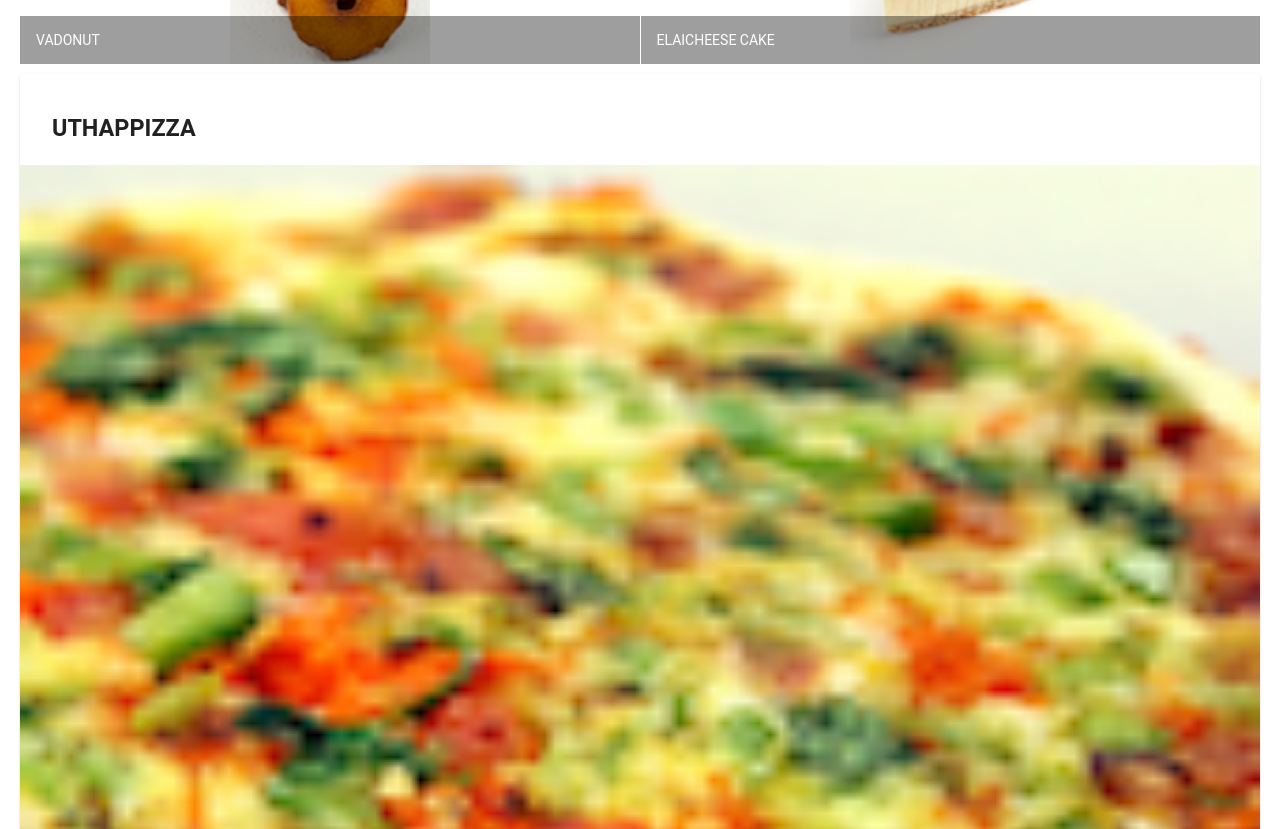
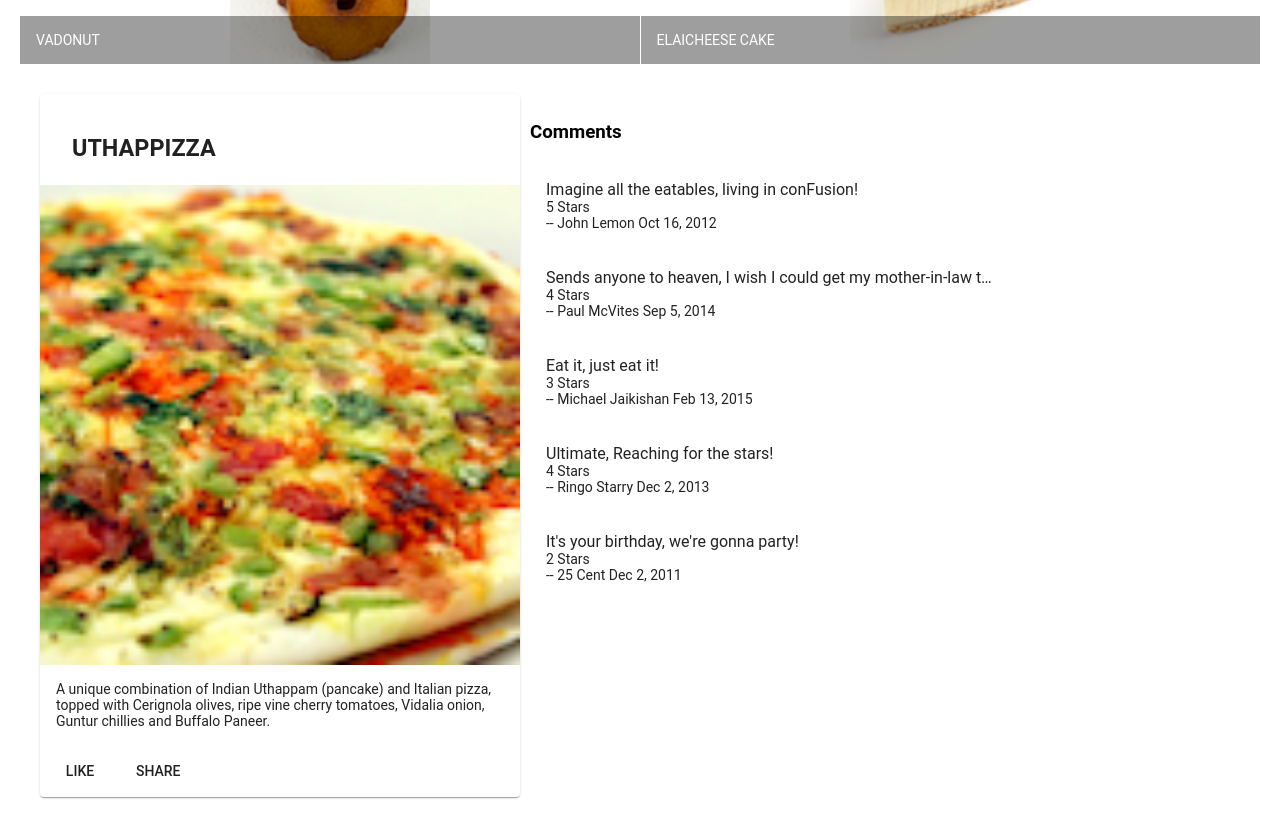
Before and after one commit to HassanYousef1985/Full-Stack-Web-and-Multiplatform-Mobile-App-Development---Angular, an Angular app: page / in a window 1280 px wide. Shown: the part 500-1329 px from the top of the page. Built offline with nearby package versions, Linux system fonts and the light colour scheme.

Commit message:
Assignment 1: Angular Components

```diff
--- a/src/app/app.module.ts
+++ b/src/app/app.module.ts
@@ -8,15 +8,18 @@
 import { MatButtonModule } from '@angular/material/button';
 import { FlexLayoutModule } from '@angular/flex-layout';
 
+
 import { AppComponent } from './app.component';
 
 import 'hammerjs';
 import { MenuComponent } from './menu/menu.component';
+import { DishdetailComponent } from './dishdetail/dishdetail.component';
 
 @NgModule({
   declarations: [
     AppComponent,
-    MenuComponent
+    MenuComponent,
+    DishdetailComponent
   ],
   imports: [
     BrowserModule,
--- /dev/null
+++ b/src/app/dishdetail/dishdetail.component.html
@@ -0,0 +1,43 @@
+<div class="container"
+    fxLayout="row"
+    fxLayout.sm="column"
+    fxLayout.xs="column"
+    fxLayoutAlign.gt-md="left"
+    fxLayoutGap="10px"
+    fxLayoutGap.xs="0">
+
+  <div fxFlex="40">
+      <div fxFlex *ngIf="dish">
+        <mat-card>
+          <mat-card-header>
+            <mat-card-title>
+              <h3>{{dish.name | uppercase}}</h3>
+            </mat-card-title>
+          </mat-card-header>
+          <img mat-card-image src={{dish.image}} alt={{dish.name}}>
+          <mat-card-content>
+            <p>{{dish.description}}
+            </p>
+          </mat-card-content>
+          <mat-card-actions>
+            <button mat-button>LIKE</button>
+            <button mat-button>SHARE</button>
+          </mat-card-actions>
+        </mat-card>
+      </div>
+ </div>
+
+
+
+<div fxFlex="40">
+  <mat-list  *ngIf="dish" >
+      <h3>Comments</h3>
+    <mat-list-item *ngFor="let comment of dish.comments">
+           <h5 matLine>{{comment.comment}}</h5>
+           <h5 matLine>{{comment.rating}} Stars</h5>
+           <h5 matLine>-- {{comment.author}} {{comment.date | date:'mediumDate'}}</h5>
+    </mat-list-item>
+  </mat-list>
+</div>
+
+</div>
--- /dev/null
+++ b/src/app/dishdetail/dishdetail.component.ts
@@ -0,0 +1,60 @@
+import { Component, OnInit } from '@angular/core';
+
+const DISH = {
+  id: '0',
+  name: 'Uthappizza',
+  image: '/assets/images/uthappizza.png',
+  category: 'mains',
+  featured: true,
+  label: 'Hot',
+  price: '4.99',
+  // tslint:disable-next-line:max-line-length
+  description: 'A unique combination of Indian Uthappam (pancake) and Italian pizza, topped with Cerignola olives, ripe vine cherry tomatoes, Vidalia onion, Guntur chillies and Buffalo Paneer.',
+  comments: [
+       {
+           rating: 5,
+           comment: 'Imagine all the eatables, living in conFusion!',
+           author: 'John Lemon',
+           date: '2012-10-16T17:57:28.556094Z'
+       },
+       {
+           rating: 4,
+           comment: 'Sends anyone to heaven, I wish I could get my mother-in-law to eat it!',
+           author: 'Paul McVites',
+           date: '2014-09-05T17:57:28.556094Z'
+       },
+       {
+           rating: 3,
+           comment: 'Eat it, just eat it!',
+           author: 'Michael Jaikishan',
+           date: '2015-02-13T17:57:28.556094Z'
+       },
+       {
+           rating: 4,
+           comment: 'Ultimate, Reaching for the stars!',
+           author: 'Ringo Starry',
+           date: '2013-12-02T17:57:28.556094Z'
+       },
+       {
+           rating: 2,
+           comment: 'It\'s your birthday, we\'re gonna party!',
+           author: '25 Cent',
+           date: '2011-12-02T17:57:28.556094Z'
+       }
+   ]
+};
+@Component({
+  selector: 'app-dishdetail',
+  templateUrl: './dishdetail.component.html',
+  styleUrls: ['./dishdetail.component.scss']
+})
+export class DishdetailComponent implements OnInit {
+
+  dish = DISH;
+
+  constructor() { }
+
+  ngOnInit() {
+  }
+
+}
--- a/src/app/menu/menu.component.html
+++ b/src/app/menu/menu.component.html
@@ -20,7 +20,7 @@
   </mat-grid-list>
 </div>
 
-<div fxFlex *ngIf="selectedDish">
+<!-- <div fxFlex *ngIf="selectedDish">
   <mat-card>
     <mat-card-header>
       <mat-card-title>
@@ -37,6 +37,8 @@
       <button mat-button>SHARE</button>
     </mat-card-actions>
   </mat-card>
-</div>
+</div> -->
+
+<app-dishdetail></app-dishdetail>
 
 </div>
```
Also changed, not shown: src/app/app.component.html (line endings or trailing spaces), src/app/dishdetail/dishdetail.component.scss (added), 1 other file (tests, documents, lock files or other folders).
